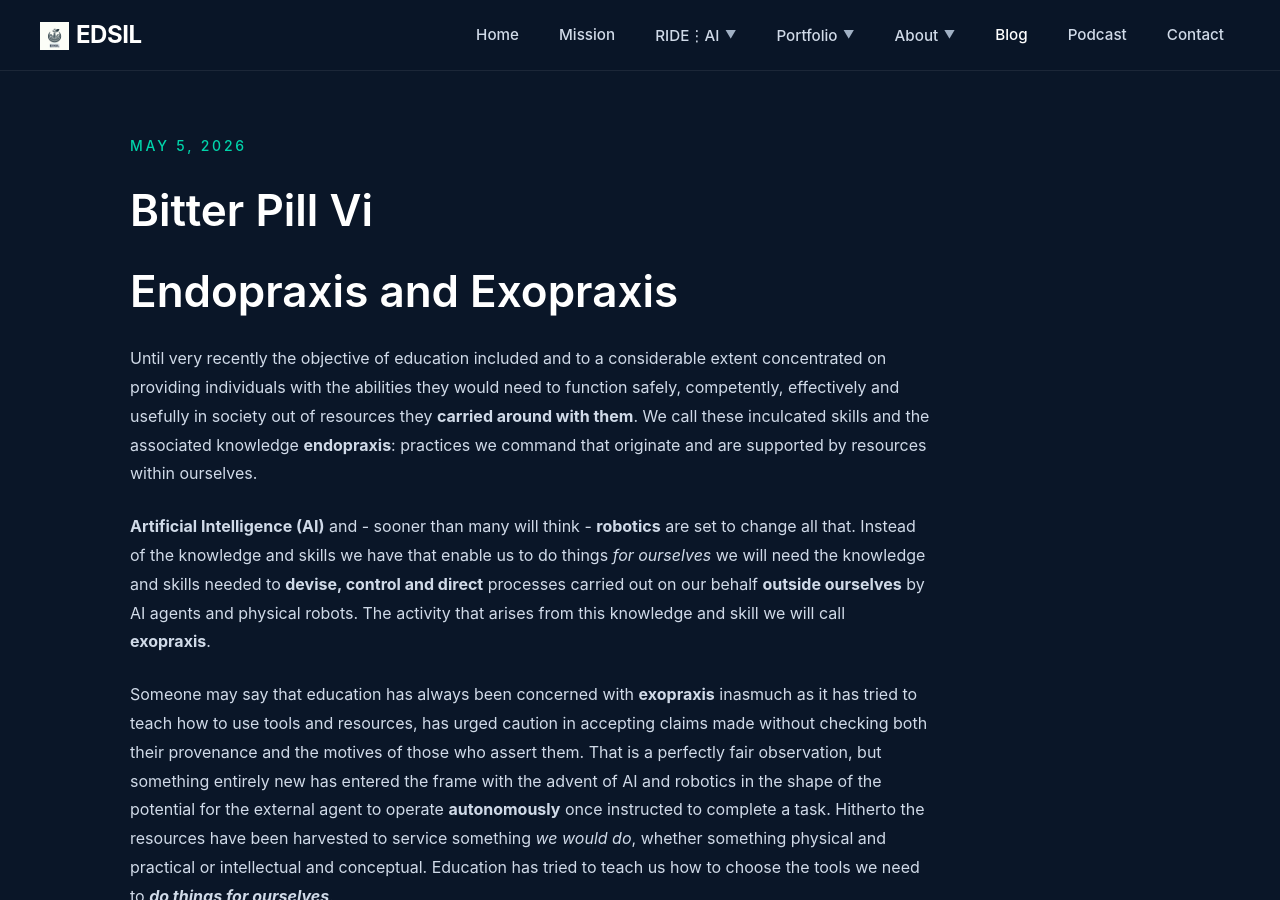
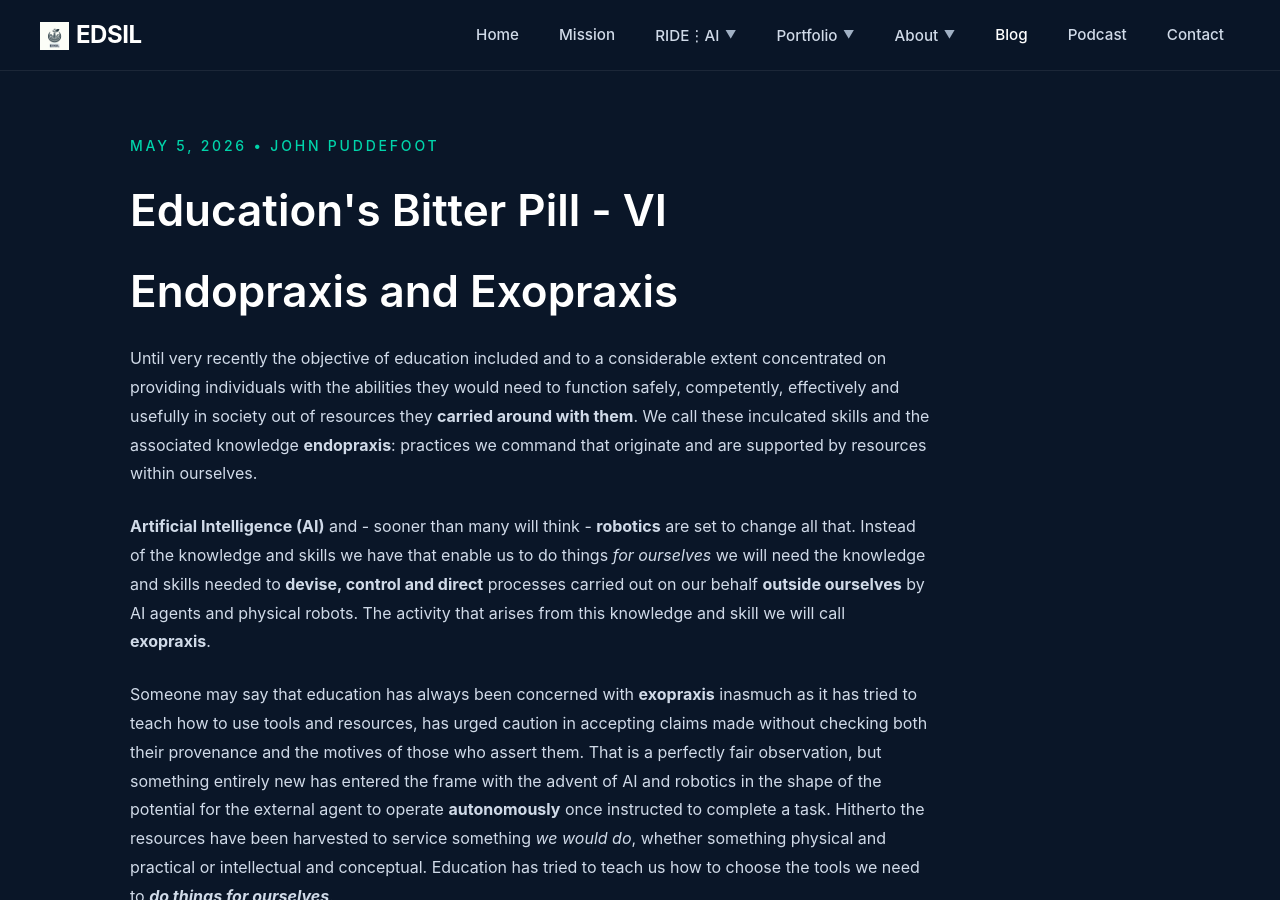
Before and after one commit to pudepiedj/edsil, a Jekyll site: the page built from _posts/2026-05-05-bitter-pill-VI.md, in a window 1280 px wide and 900 px high. Built offline with Jekyll 4.4.1, drawn with Linux system fonts in a browser that asks for light colours; our own code applies the rules of GitHub Pages for plain Markdown files.

Commit message:
Endopraxis

```diff
--- a/_posts/2026-05-05-bitter-pill-VI.md
+++ b/_posts/2026-05-05-bitter-pill-VI.md
@@ -1,4 +1,9 @@
-
+---
+layout: post
+title: "Education's Bitter Pill - VI"
+date: 2026-05-05
+author: John Puddefoot
+---
 # Endopraxis and Exopraxis
 
 Until very recently the objective of education included and to a considerable extent concentrated on providing individuals with the abilities they would need to function safely, competently, effectively and usefully in society out of resources they **carried around with them**. We call these inculcated skills and the associated knowledge **endopraxis**: practices we command that originate and are supported by resources within ourselves.
```
